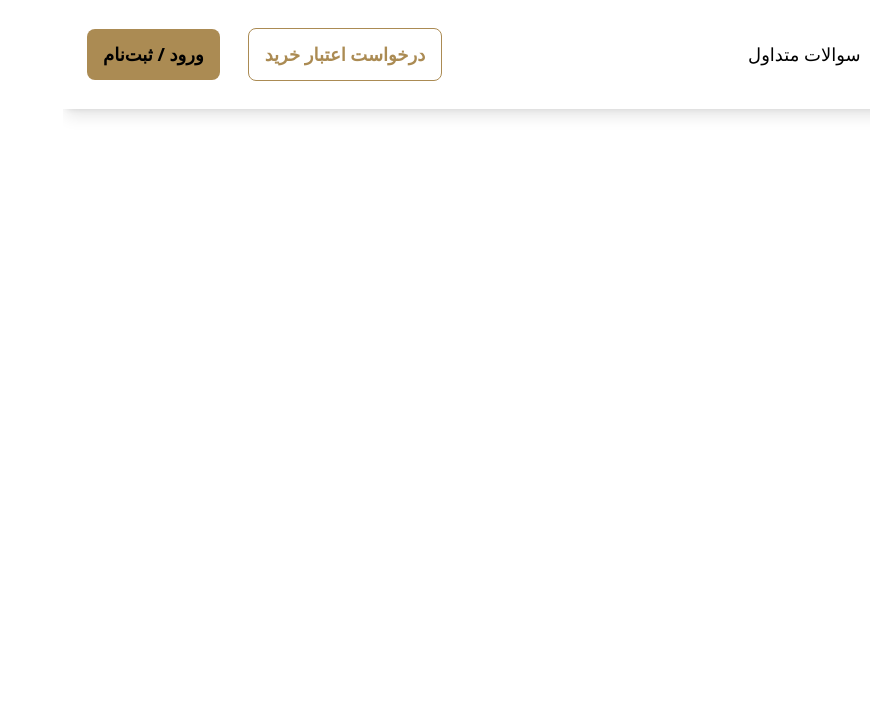
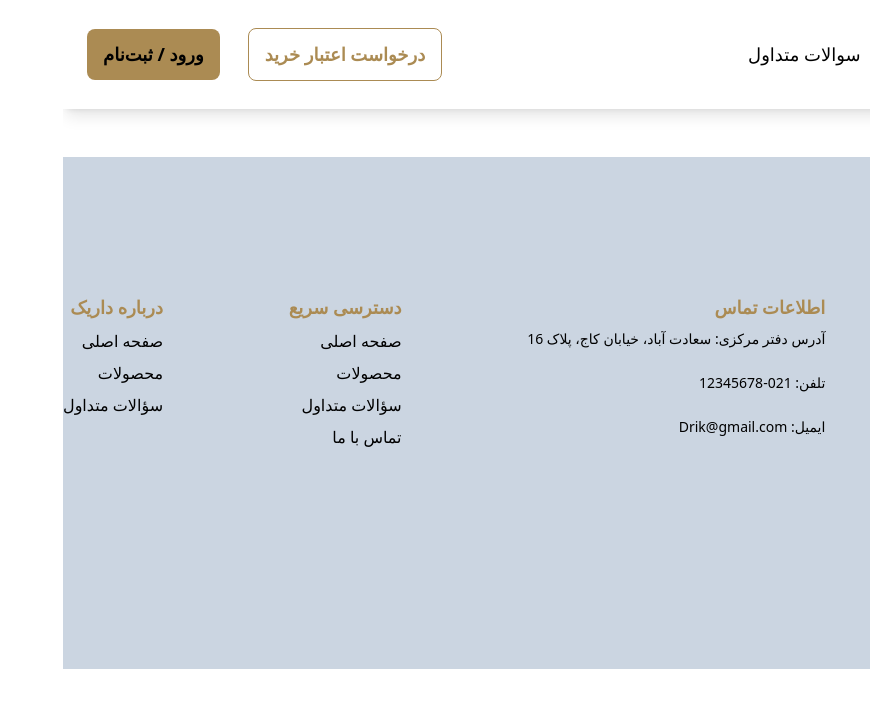
Before and after one commit to Spark-Code-Team/loana-gold, a Next.js app: page / in a window 1280 px wide. Shown: the top 708 px of the page, without its empty margins (410-1280 px from the left). Built offline with nearby package versions, Linux system fonts and the light colour scheme.

Commit message:
the footer is under construction

```diff
--- a/src/components/layout/homeLayout/HomeFooter.js
+++ b/src/components/layout/homeLayout/HomeFooter.js
@@ -1,8 +1,69 @@
 
 const HomeFooter = () =>{
     return(
-        <>
-        </>
+
+
+        <footer className="w-full h-[512px] mt-12 bg-slate-300 py-4">
+
+            <div className="container  mx-auto h-[480px] my-auto  ">
+
+            <div className="h-[104px]">
+            <h3 className="text-lg font-semibold mb-2">درباره داریک</h3>
+            </div>
+
+            <div className="flex flex-row
+             h-[206px] justify-between my-4">
+
+            <div className="w-[392px]">
+
+            <p className="text-sm">
+
+            لونا اولین پلتفرم معاملات طلا در ایران است که به
+             کاربران امکان می‌دهد تا به صورت مستقیم و به شیوۀ "Customer to Customer (C2C)"
+            به معامله طلا پرداخته و از پروژه ایجاد یک پلتفرم
+             امن، شفاف و سریع برای معامله طلا میان کاربران بهره‌مند شوند.
+
+
+            </p>
+
+            </div>
+
+
+            <div className="">
+            <h3 className="text-lg text-[#AB8B53] font-semibold mb-2 w-[208px]">اطلاعات تماس</h3>
+            <p className="text-sm">آدرس دفتر مرکزی: سعادت آباد، خیابان کاج، پلاک 16</p>
+            <p className="text-sm py-6">تلفن: 021-12345678</p>
+            <p className="text-sm">ایمیل: Drik@gmail.com</p>
+            </div>
+
+            <div className="">
+            <h3 className="text-lg text-[#AB8B53] font-semibold mb-2">دسترسی سریع</h3>
+            <ul className="space-y-2"> <li><a href="#" className="text-black hover:underline">صفحه اصلی</a></li>
+            <li><a href="#" className="text-black hover:underline">محصولات</a></li>
+            <li><a href="#" className="text-black hover:underline">سؤالات متداول</a></li>
+            <li><a href="#" className="text-black hover:underline">تماس با ما</a></li> </ul>
+            </div>
+
+
+            <div className="">
+            <h3 className="text-lg text-[#AB8B53] font-semibold mb-2"> درباره داریک </h3>
+            <ul className="space-y-2"> <li><a href="#" className="text-black hover:underline">صفحه اصلی</a></li>
+            <li><a href="#" className="text-black hover:underline">محصولات</a></li>
+            <li><a href="#" className="text-black hover:underline">سؤالات متداول</a></li>
+            </ul>
+            </div>
+
+            </div>
+
+            <div className="h-[104px]">
+            <h3 className="text-lg font-semibold mb-2">درباره داریک</h3>
+            </div>
+
+            </div>
+
+
+
+        </footer>
     )
 }
 export default HomeFooter;
```
